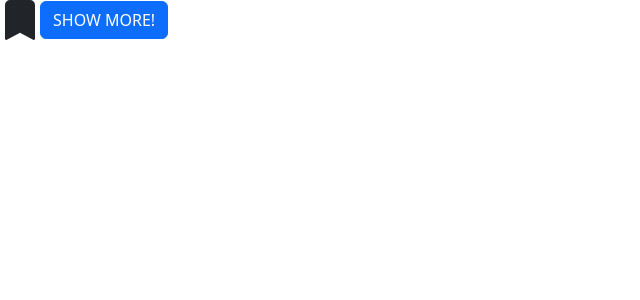
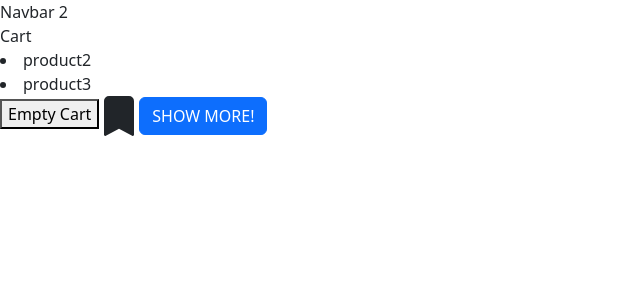
Before and after one commit to HigherIB/react-app-workable, a React (Vite) app: page / in a window 1280 px wide. Shown: the top 300 px of the page, without its empty margins (0-640 px from the left). Built offline with nearby package versions, Linux system fonts and the light colour scheme.

Commit message:
components sharing state

```diff
--- a/src/App.tsx
+++ b/src/App.tsx
@@ -4,12 +4,18 @@ import { BsFillCalendarFill } from "react-icons/bs";
 import Alert from "./components/Alert";
 import Button from "./components/Button";
 import Like from "./components/Like";
+import NavBar from "./components/NavBar";
+import Cart from "./components/Cart";
 
 
 function App(){
   const [alertVisible, setAlertVisibility] = useState(false)
+  const [cartItems, setCartItems] = useState(['product2', 'product3'])
+
   return (
     <div>
+      <NavBar cartItemsCount={cartItems.length}/>
+      <Cart cartItems={cartItems} onClick={() => setCartItems([])} />
       <Like onClick={() => console.log("clicked")
       } />
       {alertVisible &&
--- /dev/null
+++ b/src/components/Cart.tsx
@@ -0,0 +1,15 @@
+interface Props {
+    cartItems: string[];
+    onClick: () => void;
+}
+
+
+const Cart = ({ cartItems, onClick} : Props) => {
+    return <>
+        <div>Cart</div>
+        {cartItems.map((item) => <li>{item}</li>)}
+        <button type="button" onClick={onClick}>Empty Cart</button>
+    </>
+}
+
+export default Cart
--- /dev/null
+++ b/src/components/NavBar.tsx
@@ -0,0 +1,9 @@
+interface Props {
+    cartItemsCount: number;
+}
+
+const NavBar = ({ cartItemsCount} : Props) => {
+    return <div> Navbar {cartItemsCount}</div>
+}
+
+export default NavBar
```
